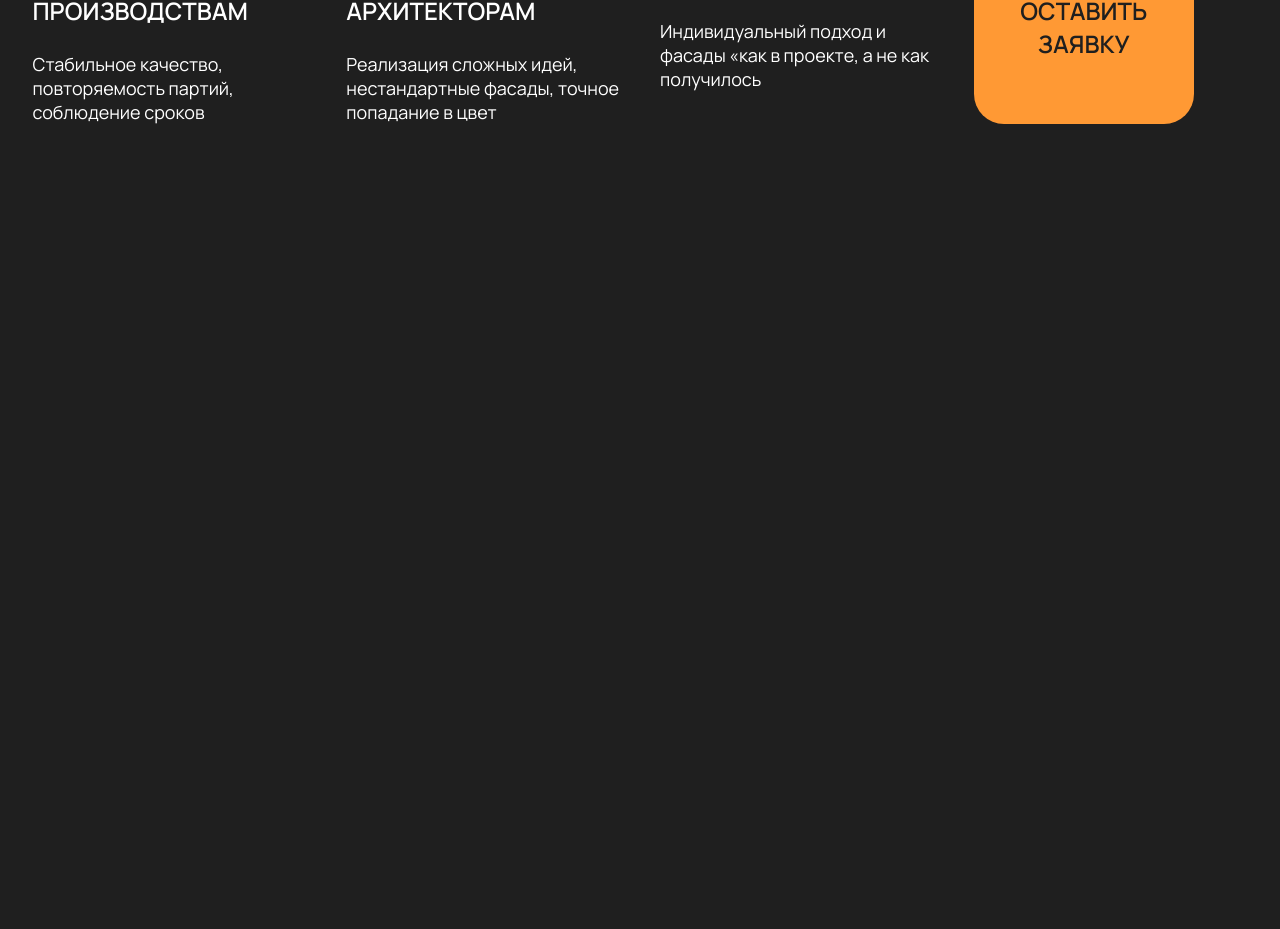
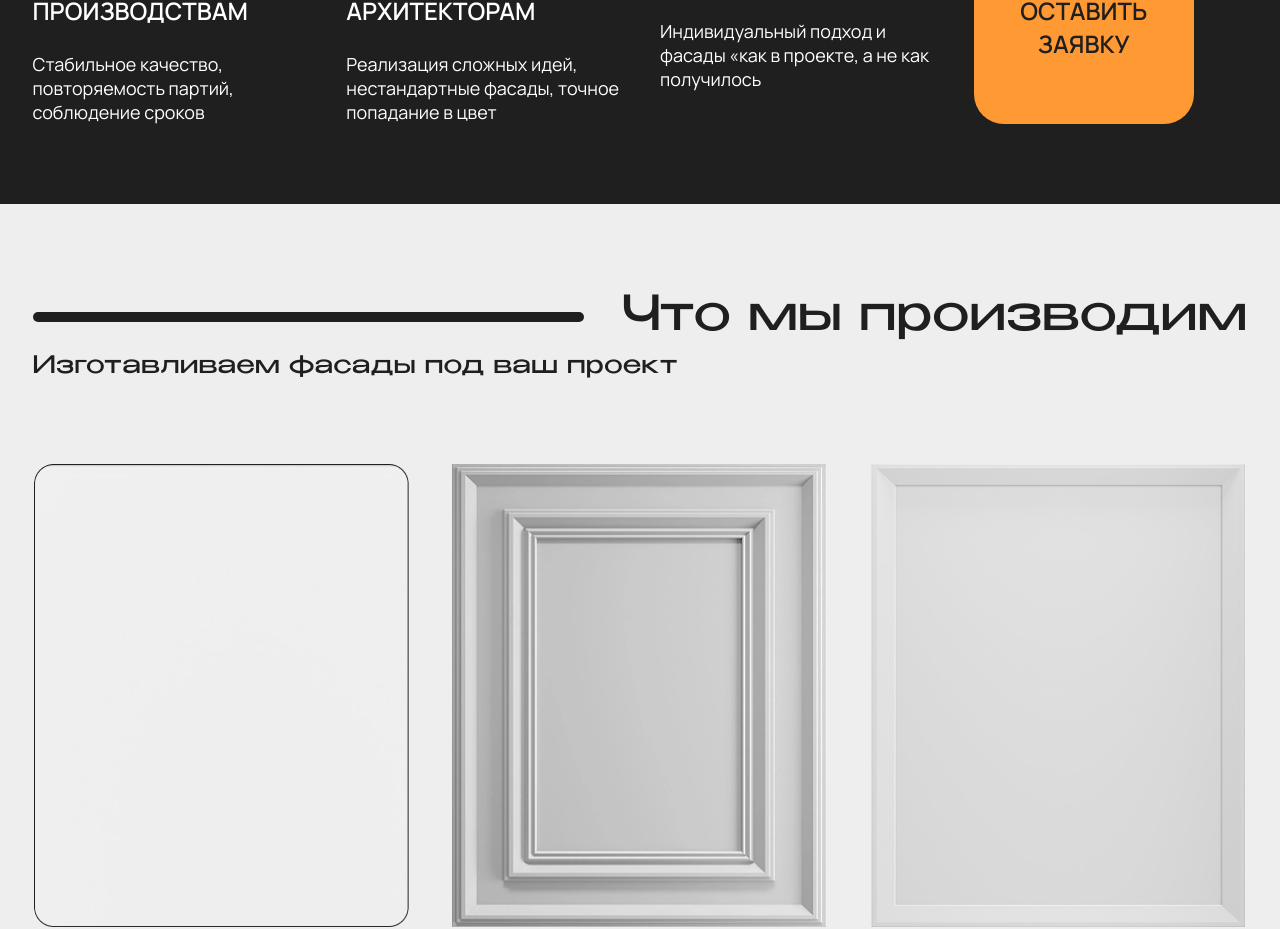
Before and after one commit to IsaRakhatbekov/facade_factory, a Next.js app: page / in a window 1280 px wide. Shown: the part 1614-2543 px from the top of the page. Before the commit the page ends 1818 px from the top, so only its background shows below. Built offline with nearby package versions, Linux system fonts and the light colour scheme.

Commit message:
adaptive of Production section

```diff
--- a/src/app/page.tsx
+++ b/src/app/page.tsx
@@ -2,6 +2,7 @@ import Header from '../components/Header/Header'
 import AboutUs from '../components/sections/AboutUs/AboutUs'
 import Hero from '../components/sections/Hero/Hero'
 import OurClients from '../components/sections/OurClients/OurClients'
+import Production from '../components/sections/Production/Production'
 
 export default function Home() {
 	return (
@@ -11,7 +12,7 @@ export default function Home() {
 				<Hero />
 				<AboutUs />
 				<OurClients />
-				{/* <Production /> */}
+				<Production />
 				{/* <WorkProcess /> */}
 				{/* <WhyWe /> */}
 				{/* <ReadyProjects /> */}
--- a/src/components/sections/Production/Production.module.scss
+++ b/src/components/sections/Production/Production.module.scss
@@ -4,15 +4,66 @@
 	padding: 80px 0;
 	color: $gray;
 	background-color: $light-white;
+
+	.titleWrapper {
+		display: flex;
+		flex-direction: column;
+	}
+
+	.titleInner {
+		display: flex;
+		align-items: center;
+		justify-content: space-between;
+		gap: 20px;
+	}
+
+	.titleLine {
+		border-radius: 30px;
+		width: 100%;
+		max-width: 551px;
+		height: 10px;
+		background: $gray;
+		flex-shrink: 1;
+	}
+
+	.title {
+		flex-shrink: 0;
+		color: $gray;
+	}
+
+	.subtitle {
+		font-family: $benzin;
+		font-weight: 400;
+		font-size: 24px;
+		letter-spacing: 0.02em;
+		color: $gray;
+		margin-bottom: 80px;
+	}
+
 	.list {
 		display: grid;
-		grid-template-columns: repeat(3, 1fr);
+		grid-template-columns: repeat(auto-fit, minmax(300px, 1fr));
 		gap: 40px;
 	}
 
 	.item {
+		width: 100%;
+		max-width: 375px;
+		margin: 0 auto;
 		&:first-child .itemImg {
 			border-radius: 20px;
+		}
+	}
+
+	.itemImg {
+		width: 100%;
+		aspect-ratio: 375 / 465;
+		overflow: hidden;
+
+		img {
+			width: 100%;
+			height: 100%;
+			object-fit: contain;
 		}
 	}
 
@@ -26,6 +77,7 @@
 			flex-direction: column;
 			align-items: center;
 			justify-content: center;
+			height: auto;
 
 			& .itemText {
 				font-family: $manrope;
@@ -51,32 +103,6 @@
 		}
 	}
 
-	.title {
-		color: $gray;
-	}
-
-	.subtitle {
-		color: $gray;
-		font-family: $benzin;
-		font-weight: 400;
-		font-size: 24px;
-		letter-spacing: 0.02em;
-		color: $gray;
-		margin-bottom: 80px;
-	}
-
-	.itemImg {
-		width: 375px;
-		height: 465px;
-		overflow: hidden;
-
-		img {
-			width: 100%;
-			height: 100%;
-			object-fit: contain;
-		}
-	}
-
 	.itemTitle {
 		font-family: $manrope;
 		font-weight: 400;
@@ -93,3 +119,22 @@
 		color: rgba($gray, 0.4);
 	}
 }
+
+@media (max-width: 991px) {
+	.Production {
+		padding: 40px 0;
+		.subtitle {
+			font-size: 20px;
+		}
+	}
+}
+
+@media (max-width: 500px) {
+	.Production {
+		.itemLast {
+			& .itemImg {
+				aspect-ratio: auto;
+			}
+		}
+	}
+}
--- a/src/components/sections/Production/Production.tsx
+++ b/src/components/sections/Production/Production.tsx
@@ -11,8 +11,15 @@ const Production = () => {
 	return (
 		<section className={styles.Production}>
 			<div className={`${styles.container} container`}>
-				<h2 className={`${styles.title} def-title`}>Что мы производим</h2>
-				<h3 className={styles.subtitle}>Изготавливаем фасады под ваш проект</h3>
+				<div className={styles.titleWrapper}>
+					<div className={styles.titleInner}>
+						<div className={styles.titleLine}></div>
+						<h2 className={`${styles.title} def-title`}>Что мы производим</h2>
+					</div>
+					<h3 className={styles.subtitle}>
+						Изготавливаем фасады под ваш проект
+					</h3>
+				</div>
 				<ul className={styles.list}>
 					<li className={styles.item}>
 						<div className={styles.itemImg}>
```
